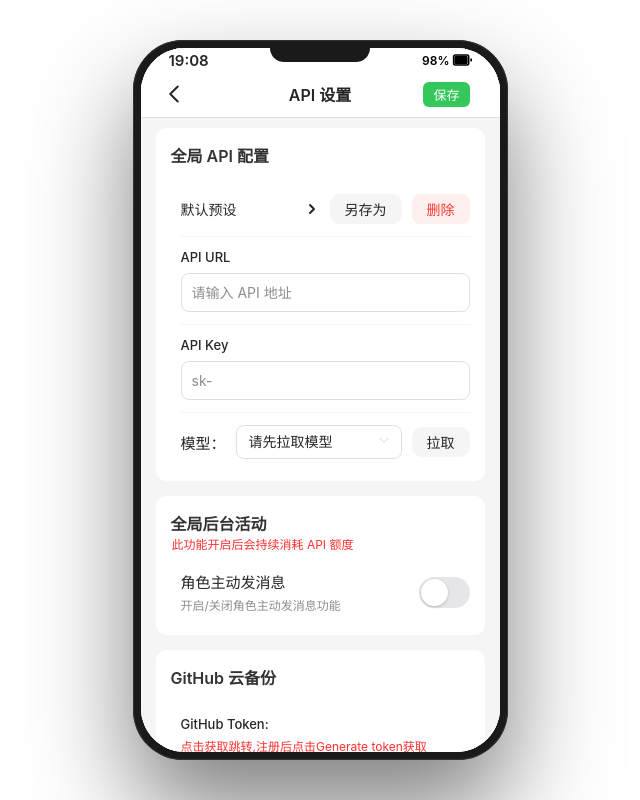
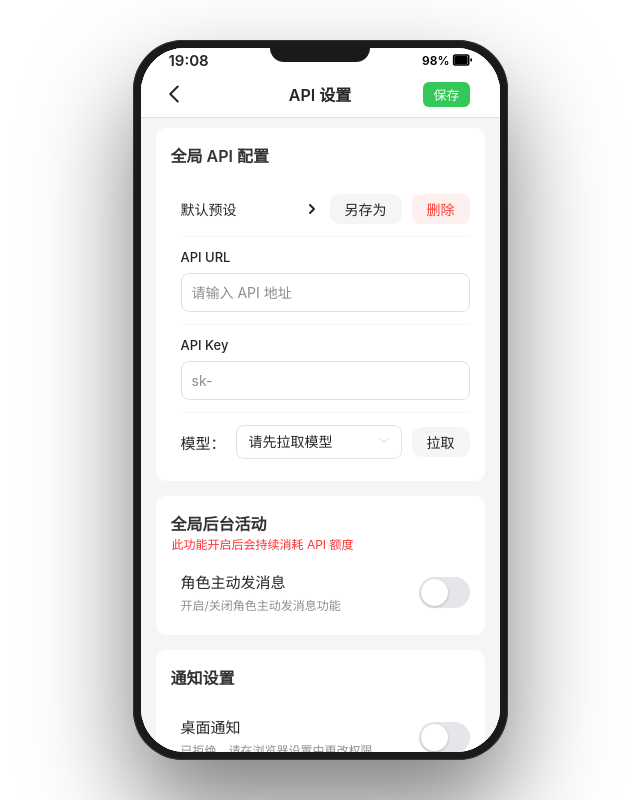
Before and after one commit to JustFluffie/JustFluffie.github.io, a Vue app: page /api in a window 1280 px wide. Shown: the whole page, without its empty margins (320-960 px from the left). Built offline with nearby package versions, Linux system fonts and the light colour scheme.

Commit message:
更新了xxx功能

```diff
--- a/package.json
+++ b/package.json
@@ -9,6 +9,7 @@
     "preview": "vite preview"
   },
   "dependencies": {
+    "@vueuse/core": "^14.1.0",
     "localforage": "^1.10.0",
     "lz-string": "^1.5.0",
     "pinia": "^2.1.7",
--- a/src/locales/zh-CN.js
+++ b/src/locales/zh-CN.js
@@ -146,6 +146,11 @@ export default {
     backgroundActivityWarning: '此功能开启后会持续消耗 API 额度',
     proactiveMessages: '角色主动发消息',
     proactiveMessagesDesc: '开启/关闭角色主动发消息功能',
+    notificationSettings: '通知设置',
+    desktopNotifications: '桌面通知',
+    notificationsGranted: '已授权。应用在后台时将显示系统通知。',
+    notificationsDenied: '已拒绝。请在浏览器设置中更改权限。',
+    notificationsDefault: '需要您的授权才能显示桌面通知。',
     scope: '应用范围',
     scopeAll: '全部角色',
     scopeNone: '未选择',
--- a/src/main.js
+++ b/src/main.js
@@ -41,4 +41,4 @@ app.use(i18n)
 // 延迟挂载以展示首屏加载动画 (2秒)
 setTimeout(() => {
   app.mount('#app')
-}, 1500)
+}, 1000)
--- a/src/stores/notificationStore.js
+++ b/src/stores/notificationStore.js
@@ -1,7 +1,10 @@
 import { defineStore } from 'pinia';
-import { ref } from 'vue';
+import { ref, watch } from 'vue';
+import { useStorage } from '@vueuse/core';
 
 export const useNotificationStore = defineStore('notification', () => {
+  // --- State ---
+  // App-internal notification banner state
   const show = ref(false);
   const title = ref('');
   const content = ref('');
@@ -10,38 +13,64 @@ export const useNotificationStore = defineStore('notification', () => {
   const onClick = ref(null);
   const duration = ref(3000);
 
+  // Desktop notification state
+  const permission = ref(Notification.permission);
+  const desktopNotificationsEnabled = useStorage('settings-desktop-notifications', false);
+
   let timer = null;
 
+  // --- Actions ---
+
+  // Request permission for desktop notifications
+  const requestPermission = async () => {
+    if (!('Notification' in window)) {
+      console.warn('This browser does not support desktop notification');
+      desktopNotificationsEnabled.value = false;
+      return;
+    }
+
+    const status = await Notification.requestPermission();
+    permission.value = status;
+    if (status === 'granted') {
+      desktopNotificationsEnabled.value = true;
+    } else {
+      desktopNotificationsEnabled.value = false;
+    }
+  };
+
+  // Trigger a notification
   const triggerNotification = (notifyTitle, notifyContent, notifyIcon, notifyOnClick = null, notifyDuration = 3000, type = 'text') => {
-    title.value = notifyTitle;
-
-    // 根据消息类型格式化内容
+    // Format content based on type
     let formattedContent = notifyContent;
     switch (type) {
-      case 'image':
-        formattedContent = '[图片]';
-        break;
-      case 'sticker':
-        formattedContent = '[表情包]';
-        break;
-      case 'voice':
-        formattedContent = '[语音]';
-        break;
-      case 'location':
-        formattedContent = '[位置]';
-        break;
-      case 'transfer':
-        formattedContent = '[转账]';
-        break;
-      case 'call_summary':
-        formattedContent = '[通话]';
-        break;
-      case 'text':
-      default:
-        // 文本消息保持原样
-        break;
+      case 'image': formattedContent = '[图片]'; break;
+      case 'sticker': formattedContent = '[表情包]'; break;
+      case 'voice': formattedContent = '[语音]'; break;
+      case 'location': formattedContent = '[位置]'; break;
+      case 'transfer': formattedContent = '[转账]'; break;
+      case 'call_summary': formattedContent = '[通话]'; break;
+      default: break;
     }
 
+    // Logic for showing desktop vs. in-app notification
+    if (desktopNotificationsEnabled.value && permission.value === 'granted') {
+      // Use system notification
+      const notification = new Notification(notifyTitle, {
+        body: formattedContent,
+        icon: notifyIcon,
+        tag: `chat-message-${Date.now()}` // Unique tag to prevent stacking
+      });
+
+      notification.onclick = () => {
+        window.focus(); // Focus the window on click
+        if (notifyOnClick) {
+          notifyOnClick();
+        }
+        notification.close();
+      };
+    } else {
+      // Use in-app notification banner
+      title.value = notifyTitle;
       content.value = formattedContent;
       icon.value = notifyIcon;
       time.value = '现在';
@@ -53,8 +82,10 @@ export const useNotificationStore = defineStore('notification', () => {
       timer = setTimeout(() => {
         show.value = false;
       }, notifyDuration);
+    }
   };
 
+  // Hide the in-app notification banner
   const hideNotification = () => {
     show.value = false;
     if (timer) {
@@ -63,13 +94,27 @@ export const useNotificationStore = defineStore('notification', () => {
     }
   };
 
+  // When the enabled setting is turned off, ensure permission isn't requested again automatically
+  watch(desktopNotificationsEnabled, (newValue) => {
+    if (!newValue) {
+      // If user disables it from settings, we don't change the browser permission state
+      // but we stop showing desktop notifications.
+    }
+  });
+
   return {
+    // In-app banner state
     show,
     title,
     content,
     icon,
     time,
     onClick,
+    // Desktop notification state
+    permission,
+    desktopNotificationsEnabled,
+    // Actions
+    requestPermission,
     triggerNotification,
     hideNotification
   };
--- a/src/views/api/API.vue
+++ b/src/views/api/API.vue
@@ -131,7 +131,21 @@
         </div>
       </div>
 
-      <!-- 3. GitHub 云备份 -->
+      <!-- 3. 通知设置 -->
+      <div class="card">
+        <div class="card-title">{{ t('api.notificationSettings') }}</div>
+        <div class="card-content">
+            <div class="api-item-row">
+                <div class="list-item-content">
+                  <div class="list-item-title">{{ t('api.desktopNotifications') }}</div>
+                  <div class="list-item-subtitle">{{ notificationPermissionStatus }}</div>
+                </div>
+                <div class="toggle-switch" :class="{ active: notificationStore.desktopNotificationsEnabled }" @click="handleToggleNotifications"></div>
+            </div>
+        </div>
+      </div>
+
+      <!-- 4. GitHub 云备份 -->
       <div class="card">
         <div class="card-title">{{ t('api.githubBackup') }}</div>
         <div class="card-content">
@@ -160,7 +174,7 @@
         </div>
       </div>
 
-      <!-- 3. 图床设置 -->
+      <!-- 5. 图床设置 -->
       <div class="card">
         <div class="card-title">{{ t('api.imageHost') }}</div>
         <div class="card-content">
@@ -202,7 +216,7 @@
         </div>
       </div>
 
-      <!-- 4. 导出/导入备份 -->
+      <!-- 6. 导出/导入备份 -->
       <div class="card">
         <div class="card-title">{{ t('api.dataBackup') }}</div>
         <div class="card-content">
@@ -317,6 +331,7 @@ import { useBackgroundStore } from '@/stores/backgroundStore';
 import { useBackupStore } from '@/stores/backupStore';
 import { useSingleStore } from '@/stores/chat/singleStore';
 import { useThemeStore } from '@/stores/themeStore';
+import { useNotificationStore } from '@/stores/notificationStore';
 import CustomSelect from '@/components/common/CustomSelect.vue';
 import AppLayout from '@/components/common/AppLayout.vue';
 import Modal from '@/components/common/Modal.vue';
@@ -327,6 +342,7 @@ const backgroundStore = useBackgroundStore();
 const backupStore = useBackupStore();
 const singleStore = useSingleStore();
 const themeStore = useThemeStore();
+const notificationStore = useNotificationStore();
 
 // --- 本地状态 ---
 
@@ -484,6 +500,27 @@ async function fetchModels() {
   };
   await apiStore.fetchModels(tempPreset);
 }
+
+// --- 通知设置 ---
+const notificationPermissionStatus = computed(() => {
+  switch (notificationStore.permission) {
+    case 'granted':
+      return t('api.notificationsGranted');
+    case 'denied':
+      return t('api.notificationsDenied');
+    default:
+      return t('api.notificationsDefault');
+  }
+});
+
+const handleToggleNotifications = () => {
+  if (notificationStore.permission !== 'granted') {
+    notificationStore.requestPermission();
+  } else {
+    // If permission is already granted, the toggle simply turns the feature on/off
+    notificationStore.desktopNotificationsEnabled = !notificationStore.desktopNotificationsEnabled;
+  }
+};
 
 // --- 特殊处理：GitHub 操作 ---
 
```
Also changed, not shown: 1 other file (tests, documents, lock files or other folders). Lines whose indentation alone changed are shown as unchanged.
